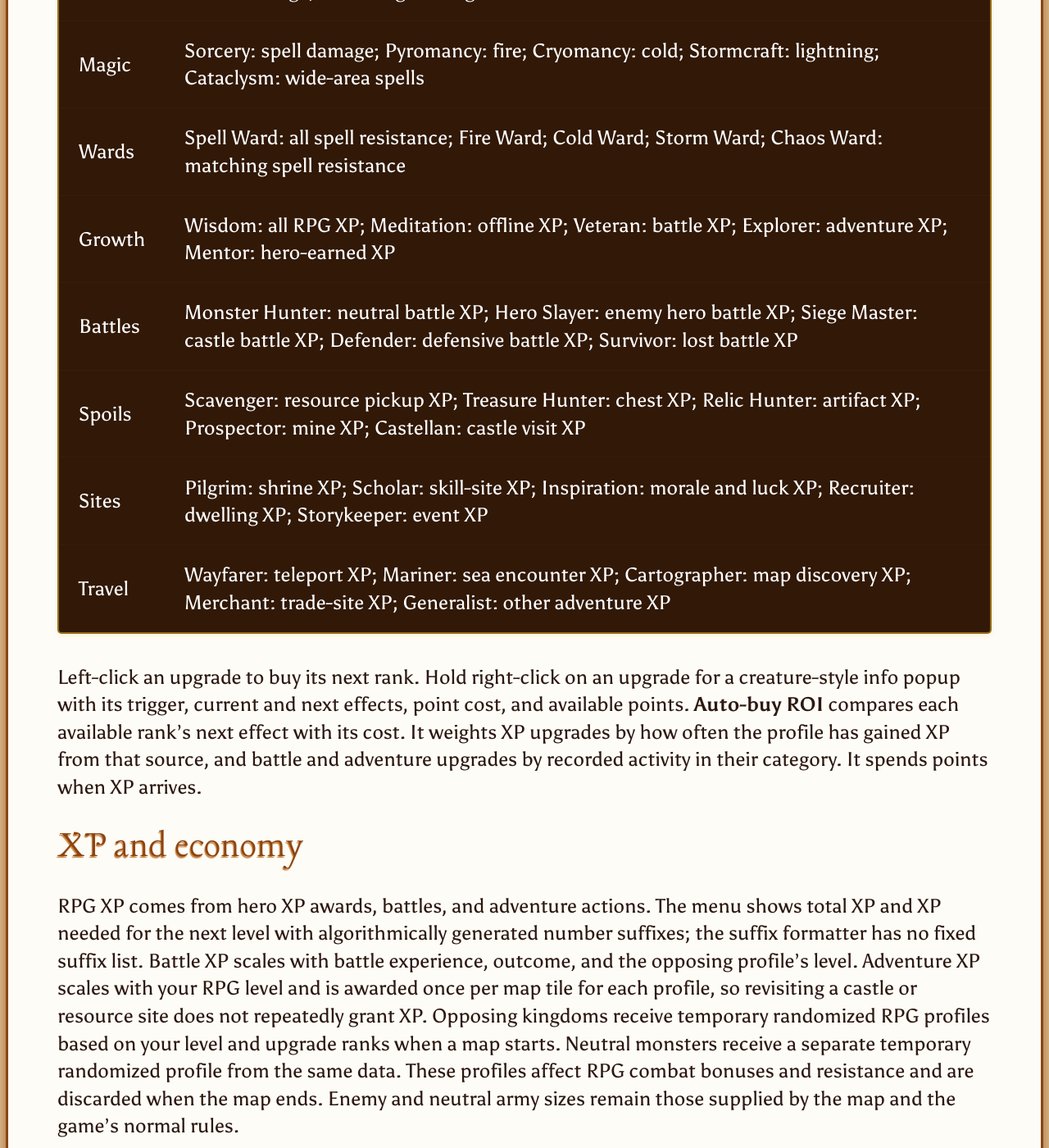
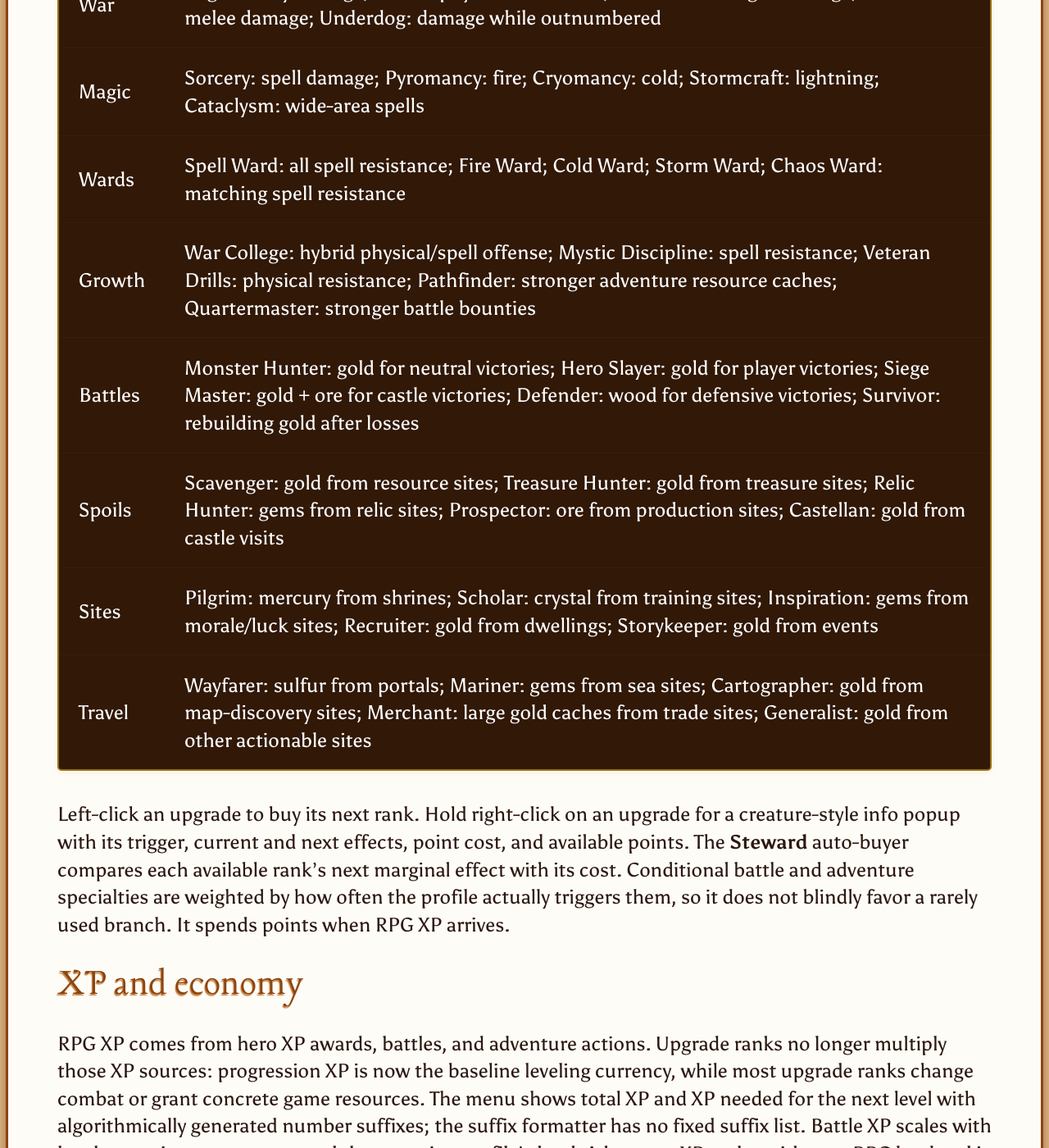
Before and after one commit to MattKoRn/fheroes2, a Jekyll site: the page built from docs/RPG_README.md, in a window 1280 px wide and 1400 px high, scrolled down 969 px. Shown: the whole window at 82% size. Built offline with Jekyll 4.4.1, drawn with Linux system fonts in a browser that asks for light colours; our own code applies the rules of GitHub Pages for plain Markdown files; some of the changed text lies outside the part shown.

Commit message:
Document meaningful RPG upgrade effects

```diff
--- a/docs/RPG_README.md
+++ b/docs/RPG_README.md
@@ -1,6 +1,6 @@
 # Homm2RPG
 
-Homm2RPG adds a persistent, kingdom-wide RPG profile to fheroes2. Press **F9** on the adventure map to open the menu. The menu follows the game's good or evil window theme, with eight tabs of five upgrades each. Each tab shows three upgrades at a time; use the mouse wheel or its scrollbar to reach the others. Every level awards five upgrade points. Level 2 requires 250,000 RPG XP, and each later level requires another 100,000 XP. RPG levels and upgrade ranks have no fixed cap; saved numbers use 64-bit storage. Resistance is limited so armies cannot become invulnerable. No upgrade changes movement or game speed.
+Homm2RPG adds a persistent, kingdom-wide RPG profile to fheroes2. Press **F9** on the adventure map to open the menu. The RPG screen now uses a Heroes II-style royal-guild presentation: gold-framed panels, a ledger header, themed guild/board section names, eight tabs of five upgrades, and the normal good/evil interface treatment. Each tab shows three upgrades at a time; use the mouse wheel or its scrollbar to reach the others. Every level awards five upgrade points. Level 2 requires 250,000 RPG XP, and each later level requires another 100,000 XP. RPG levels and upgrade ranks have no fixed cap; saved numbers use 64-bit storage. Resistance is limited so armies cannot become invulnerable. No upgrade changes movement or game speed.
 
 ## Tabs and upgrades
 
@@ -9,17 +9,23 @@ Homm2RPG adds a persistent, kingdom-wide RPG profile to fheroes2. Press **F9** o
 | War | Might: army damage; Guard: physical resistance; Marksman: ranged damage; Duelist: melee damage; Underdog: damage while outnumbered |
 | Magic | Sorcery: spell damage; Pyromancy: fire; Cryomancy: cold; Stormcraft: lightning; Cataclysm: wide-area spells |
 | Wards | Spell Ward: all spell resistance; Fire Ward; Cold Ward; Storm Ward; Chaos Ward: matching spell resistance |
-| Growth | Wisdom: all RPG XP; Meditation: offline XP; Veteran: battle XP; Explorer: adventure XP; Mentor: hero-earned XP |
-| Battles | Monster Hunter: neutral battle XP; Hero Slayer: enemy hero battle XP; Siege Master: castle battle XP; Defender: defensive battle XP; Survivor: lost battle XP |
-| Spoils | Scavenger: resource pickup XP; Treasure Hunter: chest XP; Relic Hunter: artifact XP; Prospector: mine XP; Castellan: castle visit XP |
-| Sites | Pilgrim: shrine XP; Scholar: skill-site XP; Inspiration: morale and luck XP; Recruiter: dwelling XP; Storykeeper: event XP |
-| Travel | Wayfarer: teleport XP; Mariner: sea encounter XP; Cartographer: map discovery XP; Merchant: trade-site XP; Generalist: other adventure XP |
+| Growth | War College: hybrid physical/spell offense; Mystic Discipline: spell resistance; Veteran Drills: physical resistance; Pathfinder: stronger adventure resource caches; Quartermaster: stronger battle bounties |
+| Battles | Monster Hunter: gold for neutral victories; Hero Slayer: gold for player victories; Siege Master: gold + ore for castle victories; Defender: wood for defensive victories; Survivor: rebuilding gold after losses |
+| Spoils | Scavenger: gold from resource sites; Treasure Hunter: gold from treasure sites; Relic Hunter: gems from relic sites; Prospector: ore from production sites; Castellan: gold from castle visits |
+| Sites | Pilgrim: mercury from shrines; Scholar: crystal from training sites; Inspiration: gems from morale/luck sites; Recruiter: gold from dwellings; Storykeeper: gold from events |
+| Travel | Wayfarer: sulfur from portals; Mariner: gems from sea sites; Cartographer: gold from map-discovery sites; Merchant: large gold caches from trade sites; Generalist: gold from other actionable sites |
 
-Left-click an upgrade to buy its next rank. Hold right-click on an upgrade for a creature-style info popup with its trigger, current and next effects, point cost, and available points. **Auto-buy ROI** compares each available rank's next effect with its cost. It weights XP upgrades by how often the profile has gained XP from that source, and battle and adventure upgrades by recorded activity in their category. It spends points when XP arrives.
+Left-click an upgrade to buy its next rank. Hold right-click on an upgrade for a creature-style info popup with its trigger, current and next effects, point cost, and available points. The **Steward** auto-buyer compares each available rank's next marginal effect with its cost. Conditional battle and adventure specialties are weighted by how often the profile actually triggers them, so it does not blindly favor a rarely used branch. It spends points when RPG XP arrives.
 
 ## XP and economy
 
-RPG XP comes from hero XP awards, battles, and adventure actions. The menu shows total XP and XP needed for the next level with algorithmically generated number suffixes; the suffix formatter has no fixed suffix list. Battle XP scales with battle experience, outcome, and the opposing profile's level. Adventure XP scales with your RPG level and is awarded once per map tile for each profile, so revisiting a castle or resource site does not repeatedly grant XP. Opposing kingdoms receive temporary randomized RPG profiles based on your level and upgrade ranks when a map starts. Neutral monsters receive a separate temporary randomized profile from the same data. These profiles affect RPG combat bonuses and resistance and are discarded when the map ends. Enemy and neutral army sizes remain those supplied by the map and the game's normal rules.
+RPG XP comes from hero XP awards, battles, and adventure actions. Upgrade ranks no longer multiply those XP sources: progression XP is now the baseline leveling currency, while most upgrade ranks change combat or grant concrete game resources. The menu shows total XP and XP needed for the next level with algorithmically generated number suffixes; the suffix formatter has no fixed suffix list. Battle XP scales with battle experience, outcome, and the opposing profile's level. Adventure XP scales with your RPG level and is awarded once per map tile for each profile.
+
+Battle upgrades pay their rewards after the matching battle condition resolves. Monster Hunter and Hero Slayer pay gold bounties, Siege Master pays gold and ore salvage, Defender pays wood for a defensive win, and Survivor pays rebuilding gold after a loss. Quartermaster amplifies all of those rewards.
+
+Spoils, Sites, and Travel upgrades generate direct resource caches after the first matching action on a map tile for the profile. Pathfinder amplifies these caches. A rank of zero grants no resource cache, and revisiting the same tile cannot repeatedly farm the RPG reward.
+
+Opposing kingdoms receive temporary randomized RPG profiles based on your level and upgrade ranks when a map starts. Neutral monsters receive a separate temporary randomized profile from the same data. These profiles affect RPG combat bonuses and resistance and are discarded when the map ends. Enemy and neutral army sizes remain those supplied by the map and the game's normal rules.
 
 Offline progress grants RPG XP for the full elapsed interval, with no duration cap. Saved kingdom income determines the XP rate; gold uses the increased offline weighting. Offline progress does not change normal wood, ore, gold, or other game resources, and it does not recruit creatures. The game's regular economy and recruitment still apply during play. Creatures and garrisons do not transfer between maps; each new map supplies its normal starting armies. The offline summary popup reports RPG XP earned.
 
```
